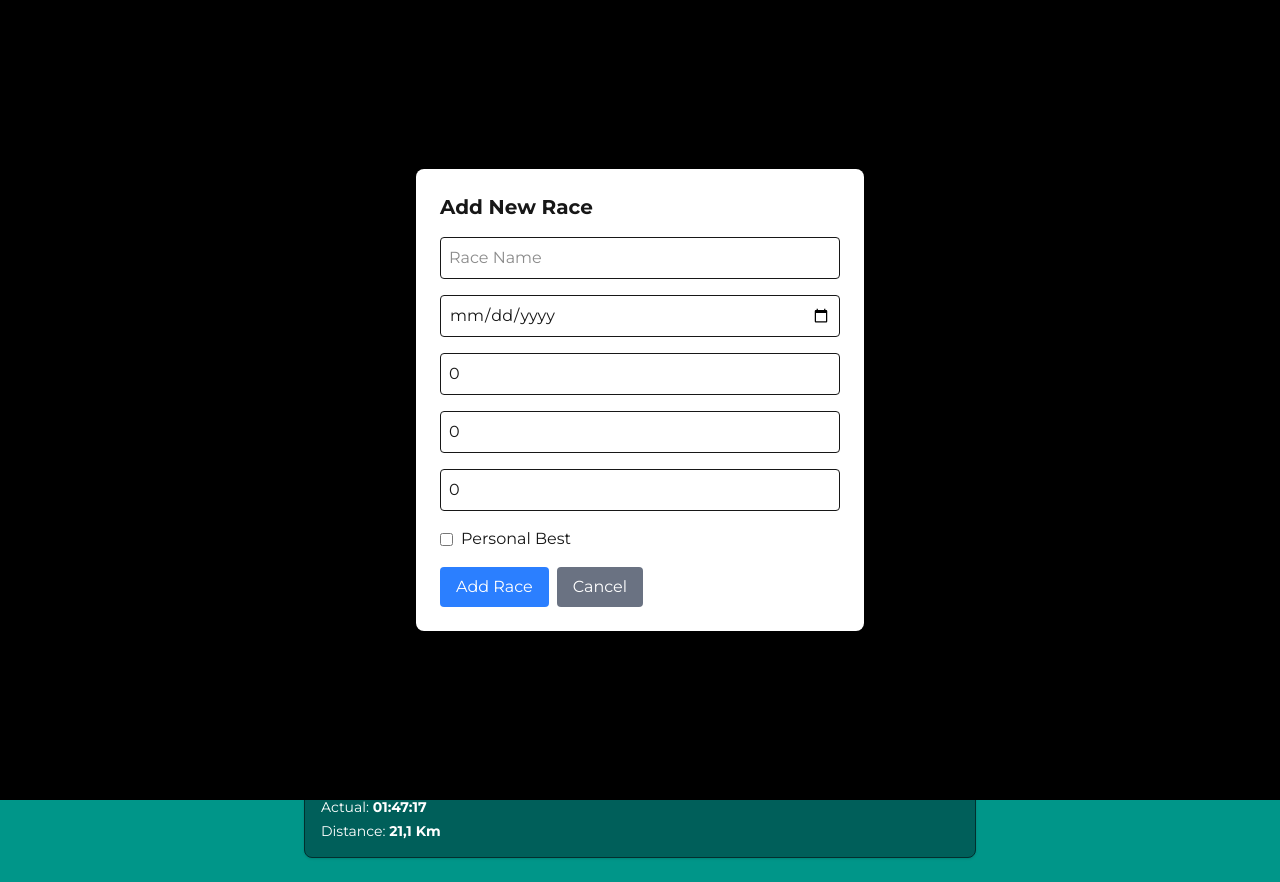
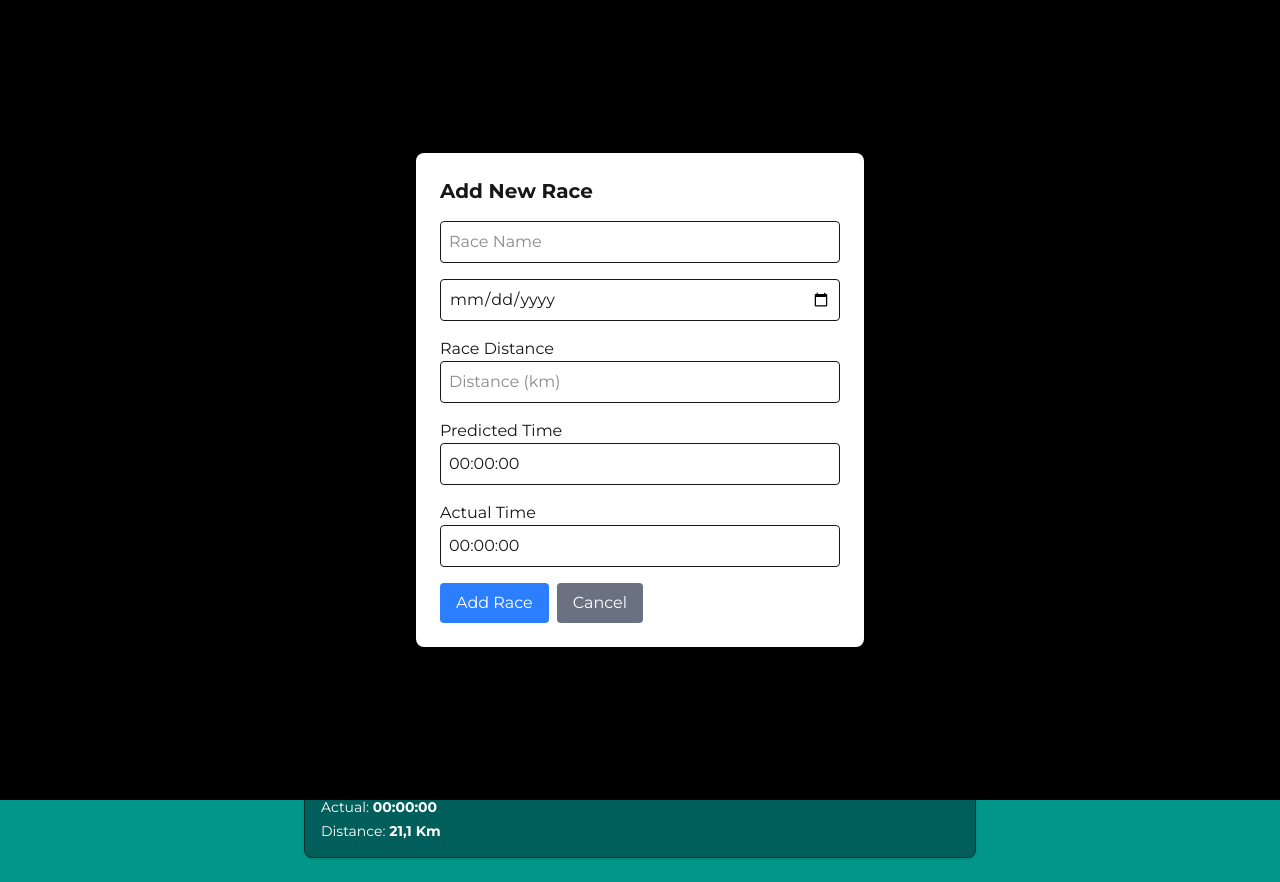
Before and after one commit to Oatre/my_next_pb, a Next.js app: page / in a window 1280 px wide. Both pictures are taken after a click on the button "Add Race". Built offline with nearby package versions, Linux system fonts and the light colour scheme.

Commit message:
Changes to time logic n stuff

```diff
--- a/src/components/AddRaceForm.tsx
+++ b/src/components/AddRaceForm.tsx
@@ -1,14 +1,34 @@
 "use client";
 import { useState } from "react";
 import { RaceFormData } from "@/types/race";
+import { timeToSeconds, secondsToTimeString } from "@/utils/timeUtils.js";
 
 type AddRaceFormProps = {
   onSubmit: (data: RaceFormData) => void;
   onCancel: () => void;
 };
 
+/**
+ * A form component for adding a new race entry.
+ *
+ * @param {AddRaceFormProps} props - The props for the AddRaceForm component.
+ * @param {(formData: RaceFormData) => void} props.onSubmit - Callback invoked when the form is submitted with the race data.
+ * @param {() => void} props.onCancel - Callback invoked when the cancel button is clicked.
+ *
+ * @returns {JSX.Element} The rendered form for adding a race.
+ *
+ * @remarks
+ * - The form includes fields for race name, date, distance, predicted time, actual time, personal best indicator, and shoes.
+ * - All fields except "shoes" are required.
+ * - The "Add Race" button submits the form, while the "Cancel" button invokes the cancel callback.
+ *
+ * 25-7-2025: Imported timeUtils, a function that allows the program to convert the HH:MM:SS into seconds, which in turn can allow
+ * the program to compared time results. Previously had Personal best button, however the program comparing two times should handle the if its a PB or not.
+ *
+ *
+ */
 export default function AddRaceForm({ onSubmit, onCancel }: AddRaceFormProps) {
-  const [formData, setFormData] = useState<RaceFormData>({
+  const initialFormData: RaceFormData = {
     raceName: "",
     date: "",
     raceDistance: 0,
@@ -16,7 +36,9 @@ export default function AddRaceForm({ onSubmit, onCancel }: AddRaceFormProps) {
     actualTime: 0,
     isPB: false,
     shoes: "",
-  });
+  };
+
+  const [formData, setFormData] = useState<RaceFormData>(initialFormData);
 
   const handleSubmit = (e: React.FormEvent) => {
     e.preventDefault();
@@ -41,56 +63,57 @@ export default function AddRaceForm({ onSubmit, onCancel }: AddRaceFormProps) {
         className="w-full p-2 border rounded"
         required
       />
-
+      <label htmlFor="distance">Race Distance</label>
       <input
         type="number"
-        placeholder="Distance (e.g., 5K, 10K)"
-        value={formData.raceDistance}
+        id="distance"
+        name="distance"
+        placeholder="Distance (km)"
+        value={formData.raceDistance || ""}
         onChange={(e) =>
           setFormData({
             ...formData,
-            raceDistance: Number(e.target.value) || 0,
+            raceDistance:
+              e.target.value === ""
+                ? formData.raceDistance
+                : Number(e.target.value) || 0,
           })
         }
         className="w-full p-2 border rounded"
         required
       />
-
+      <label htmlFor="predictedTime">Predicted Time</label>
       <input
-        type="number"
-        placeholder="Predicted Time (e.g., 22:30)"
-        value={formData.predictedTime}
+        type="text"
+        id="predictedTime"
+        name="predictedTime"
+        placeholder="HH:MM:SS"
+        value={secondsToTimeString(formData.predictedTime)}
         onChange={(e) =>
           setFormData({
             ...formData,
-            predictedTime: Number(e.target.value) || 0,
+            predictedTime: timeToSeconds(e.target.value) || 0,
           })
         }
         className="w-full p-2 border rounded"
         required
       />
-
+      <label htmlFor="actualTime">Actual Time</label>
       <input
-        type="number"
-        placeholder="Actual Time (e.g., 21:45)"
-        value={formData.actualTime}
+        type="text"
+        id="actualTime"
+        name="actualTime"
+        placeholder="HH:MM:SS"
+        value={secondsToTimeString(formData.actualTime) || ""}
         onChange={(e) =>
-          setFormData({ ...formData, actualTime: Number(e.target.value) || 0 })
+          setFormData({
+            ...formData,
+            actualTime: timeToSeconds(e.target.value) || 0,
+          })
         }
         className="w-full p-2 border rounded"
         required
       />
-
-      <label className="flex items-center">
-        <input
-          type="checkbox"
-          checked={formData.isPB}
-          onChange={(e) => setFormData({ ...formData, isPB: e.target.checked })}
-          className="mr-2"
-        />
-        Personal Best
-      </label>
-
       <div className="flex gap-2">
         <button
           type="submit"
--- a/src/components/RaceCard.tsx
+++ b/src/components/RaceCard.tsx
@@ -1,3 +1,5 @@
+import { secondsToTimeString } from "@/utils/timeUtils";
+
 type RaceCardProps = {
   raceName: string;
   date: string;
@@ -24,10 +26,10 @@ export default function RaceCard({
       <p className="text-sm text-white">{date}</p>
       <div className="mt-2 text-sm space-y-1">
         <p className="text-white">
-          Predicted: <strong>{predictedTime}</strong>
+          Predicted: <strong>{secondsToTimeString(predictedTime)}</strong>
         </p>
         <p className="text-white">
-          Actual: <strong>{actualTime}</strong>
+          Actual: <strong>{secondsToTimeString(actualTime)}</strong>
         </p>
         <p className="text-white">
           Distance: <strong>{raceDistance}</strong>
--- a/src/data/races.ts
+++ b/src/data/races.ts
@@ -3,36 +3,36 @@ export const races = {
     raceName: "5K Parkrun",
     date: "01-06-2025",
     raceDistance: "5 Km",
-    predictedTime: "22:30",
-    actualTime: "21:45",
-    isPB: true,
+    predictedTime: "",
+    actualTime: "",
+    //isPB: true,
     shoes: "Nike Alphafly 3",
   },
   "10k-spring-dash": {
     raceName: "10K Spring Dash",
     date: "07-05-2025",
     raceDistance: "10 Km",
-    predictedTime: "52:00",
-    actualTime: "54:10",
-    isPB: false,
+    predictedTime: "",
+    actualTime: "",
+    //isPB: false,
     shoes: "Saucony Endorphin Pro 4",
   },
   "oslo-21k": {
     raceName: "Oslo Half Marathon",
     date: "21-09-2025",
     raceDistance: "21,1 Km",
-    predictedTime: "01:55:00",
-    actualTime: "02:10:17",
-    isPB: false,
+    predictedTime: "",
+    actualTime: "",
+    //isPB: false,
     shoes: "Saucony Ride 17",
   },
   "trondheim-21k": {
     raceName: "Trondheim Half Marathon",
     date: "13-07-2025",
     raceDistance: "21,1 Km",
-    predictedTime: "01:49:00",
-    actualTime: "01:47:17",
-    isPB: true,
+    predictedTime: "",
+    actualTime: "",
+    //isPB: true,
     shoes: "Saucony Ride 17",
   },
 };
@@ -43,6 +43,6 @@ export type Race = {
   raceDistance: number;
   predictedTime: number;
   actualTime: number;
-  isPB: boolean;
+  //isPB: boolean;
   shoes: string;
 };
--- a/src/utils/timeUtils.js
+++ b/src/utils/timeUtils.js
@@ -1,9 +1,30 @@
 // Simple script to calculate times correctly from input
-// Converts MM:SS form input into seconds, function will be used for comparing different results etc.
+// Converts HH:MM:SS form input into seconds, function will be used for comparing different results etc.
 
-function timeToSeconds(timeStr) {
-  const [minutes, seconds] = timeStr.split(":").map(Number);
-  return minutes * 60 + seconds;
+export function timeToSeconds(timeStr) {
+  const parts = timeStr.split(":");
+
+  if (parts.length === 3) {
+    // HH:MM:SS format
+    const [hours, minutes, seconds] = parts.map(Number);
+    return hours * 3600 + minutes * 60 + seconds;
+  } else if (parts.length === 2) {
+    // MM:SS format (fallback)
+    const [minutes, seconds] = parts.map(Number);
+    return minutes * 60 + seconds;
+  }
+
+  return 0; // Invalid format
+}
+
+export function secondsToTimeString(totalSeconds) {
+  const hours = Math.floor(totalSeconds / 3600);
+  const minutes = Math.floor((totalSeconds % 3600) / 60);
+  const seconds = totalSeconds % 60;
+
+  return `${hours.toString().padStart(2, "0")}:${minutes
+    .toString()
+    .padStart(2, "0")}:${seconds.toString().padStart(2, "0")}`;
 }
 
 // Test cases
```
